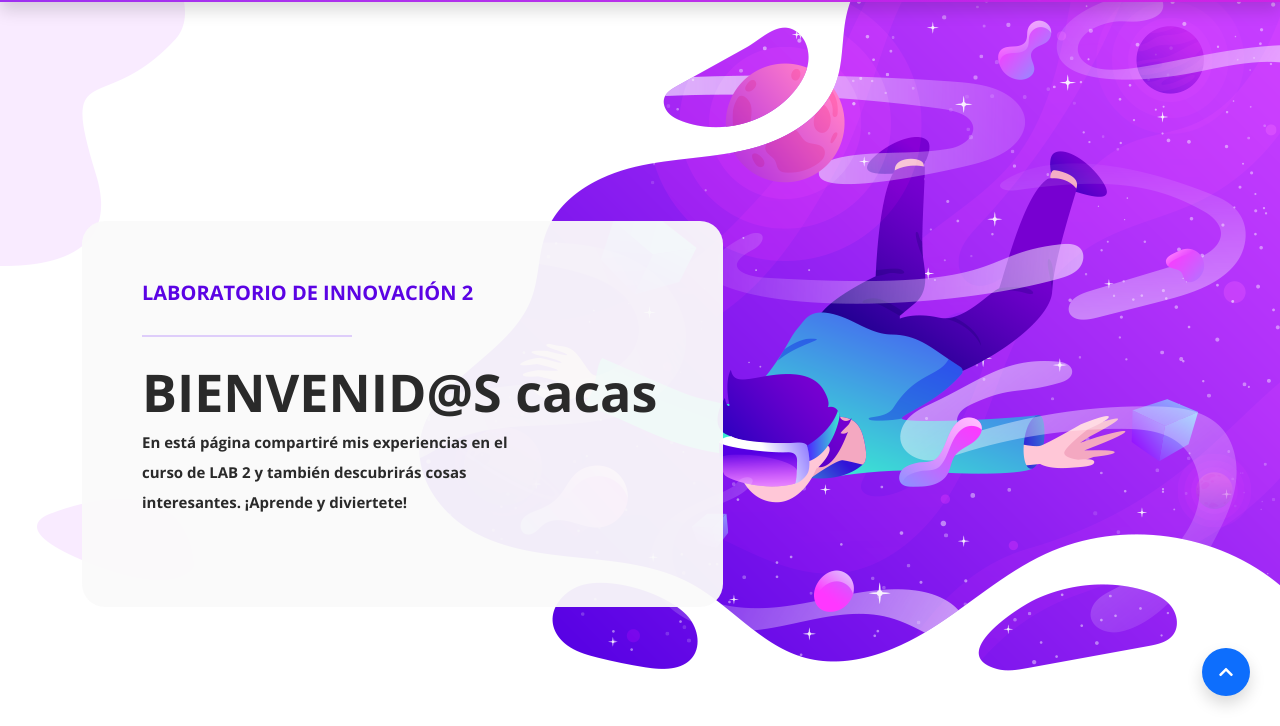
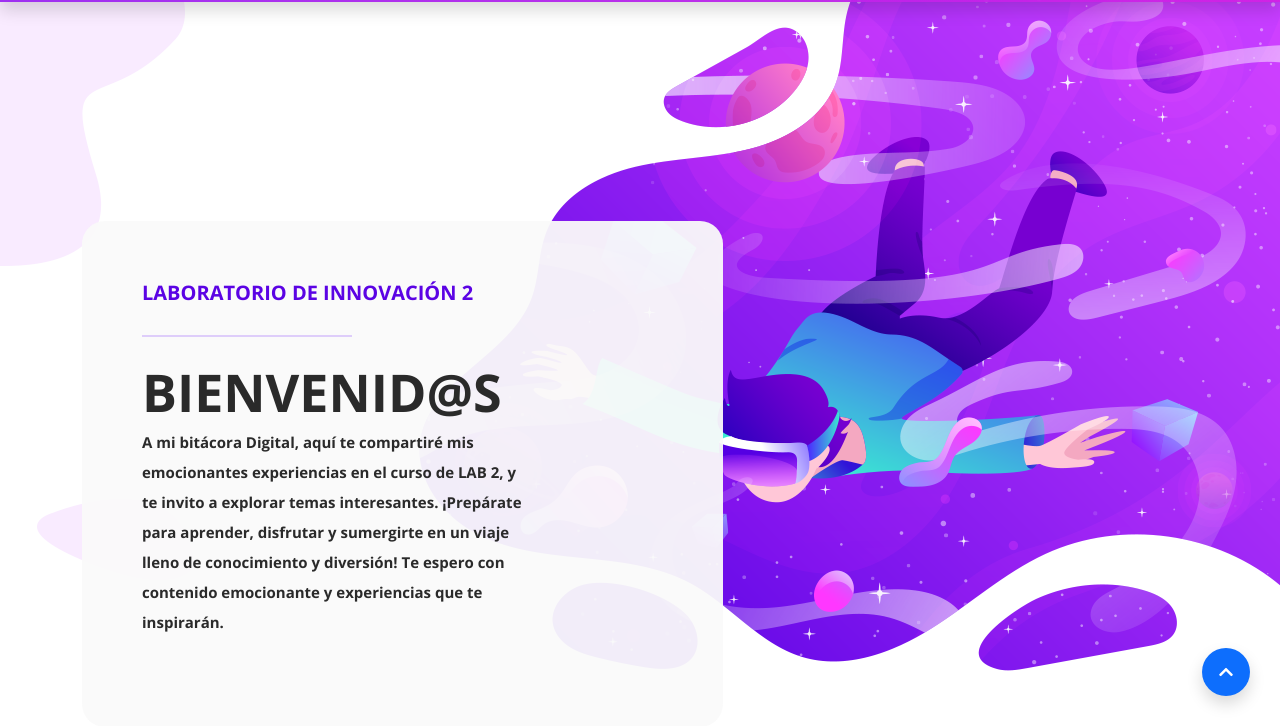
Before and after one commit to guerevalery/vagus-laboratorio-2, a website: page index.html in a window 1280 px wide. Shown: the part 74-800 px from the top of the page. Drawn offline with nearby package versions, Linux system fonts and the light colour scheme; files that its build step writes are made by us from their sources; files whose address does not match are found by name.

Commit message:
Update index.html

```diff
--- a/index.html
+++ b/index.html
@@ -57,8 +57,9 @@
           <div class="caption header-text">
             <h6>LABORATORIO DE  INNOVACIÓN 2</h6>
             <div class="line-dec"></div>
-            <h4>BIENVENID@S cacas
-            <p>En está página compartiré mis experiencias en el curso de LAB 2 y también descubrirás cosas interesantes. ¡Aprende y diviertete!
+            <h4>BIENVENID@S
+            <p>A mi bitácora Digital, aquí te compartiré mis emocionantes experiencias en el curso de LAB 2, y te invito a explorar temas interesantes. ¡Prepárate para aprender, disfrutar y sumergirte en un viaje lleno de conocimiento y diversión! Te espero con contenido emocionante y experiencias que te inspirarán.
+
            </p>
 
           </div>
```
